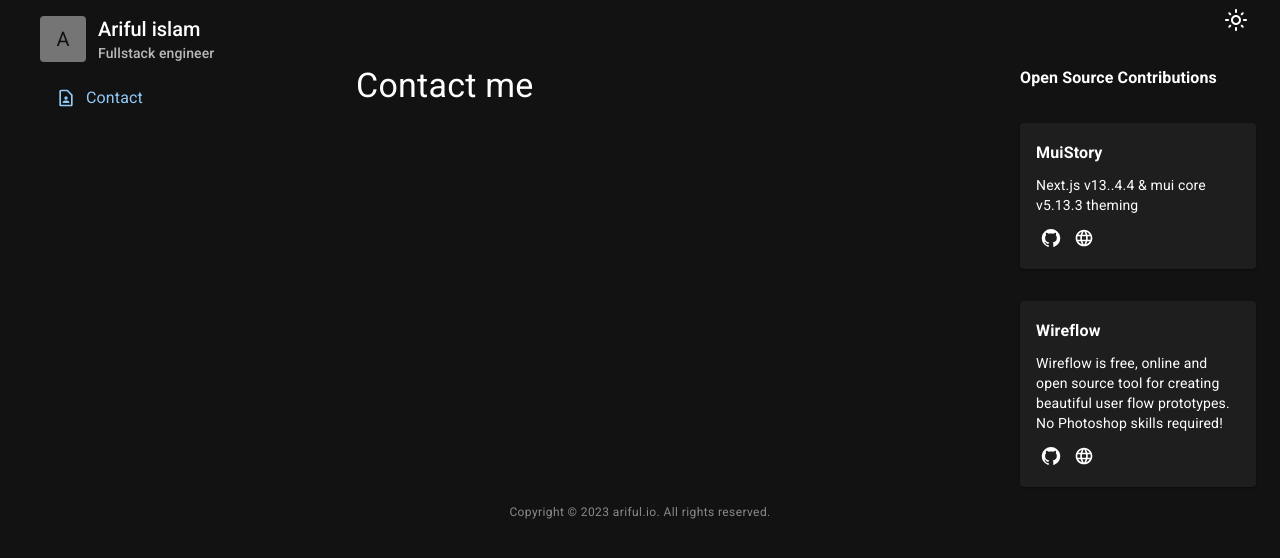
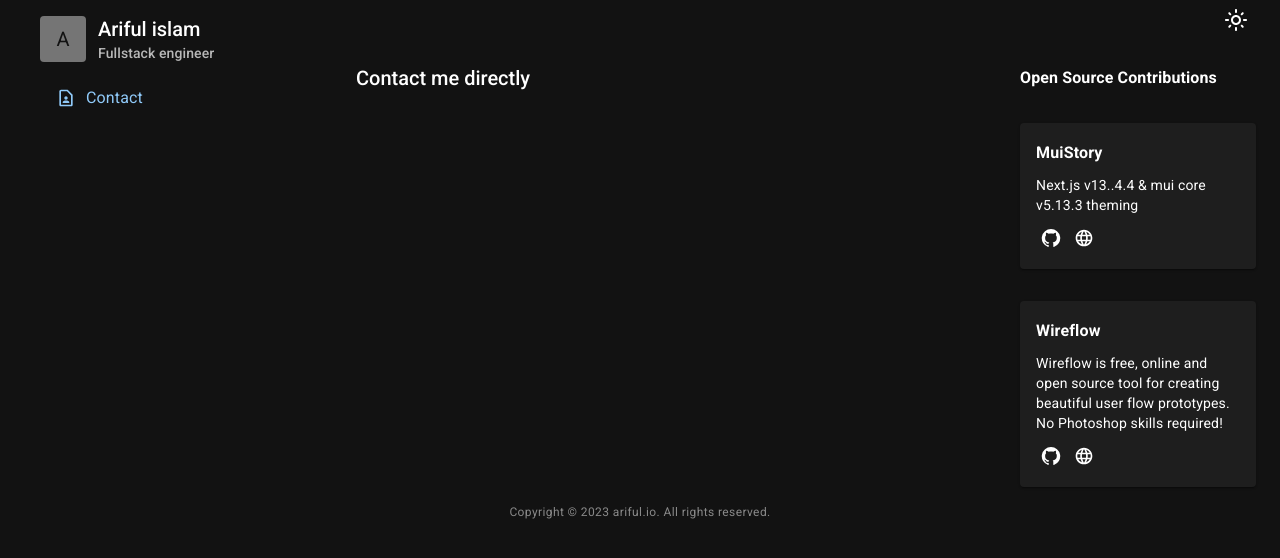
Before and after one commit to arifulbgt4/ariful.io, a Next.js app: page /contact in a window 1280 px wide. Shown: the top 558 px of the page. Built offline with nearby package versions, Linux system fonts and the light colour scheme.

Commit message:
chore: update contact title

```diff
--- a/src/widgets/ContactForm/index.tsx
+++ b/src/widgets/ContactForm/index.tsx
@@ -28,7 +28,7 @@ const ContactForm = () => {
 
   return (
     <Box>
-      <Typography variant="h4">Contact me</Typography>
+      <Typography variant="h5">Contact me directly</Typography>
       {/* <FinalForm
         onSubmit={onSubmitForm}
         initialValues={INITIAL_VALUES}
```
